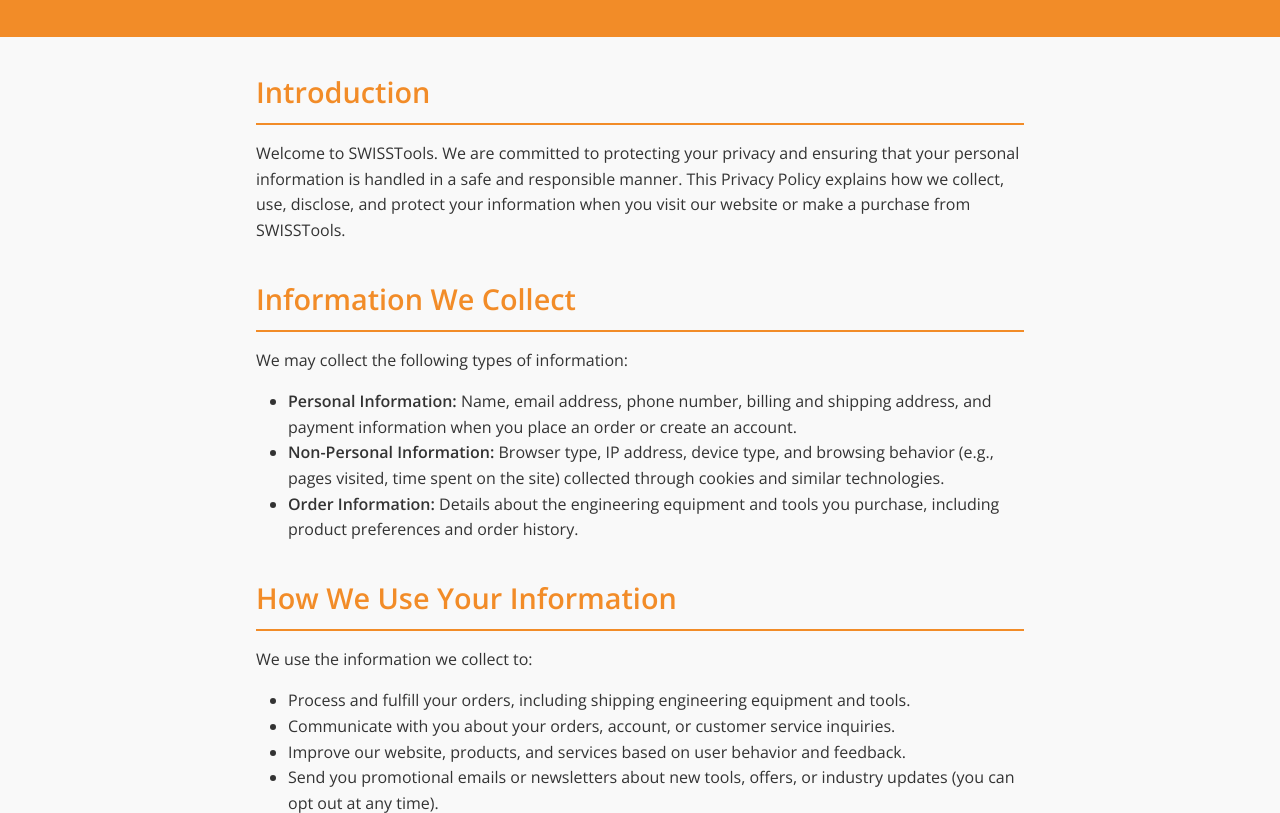
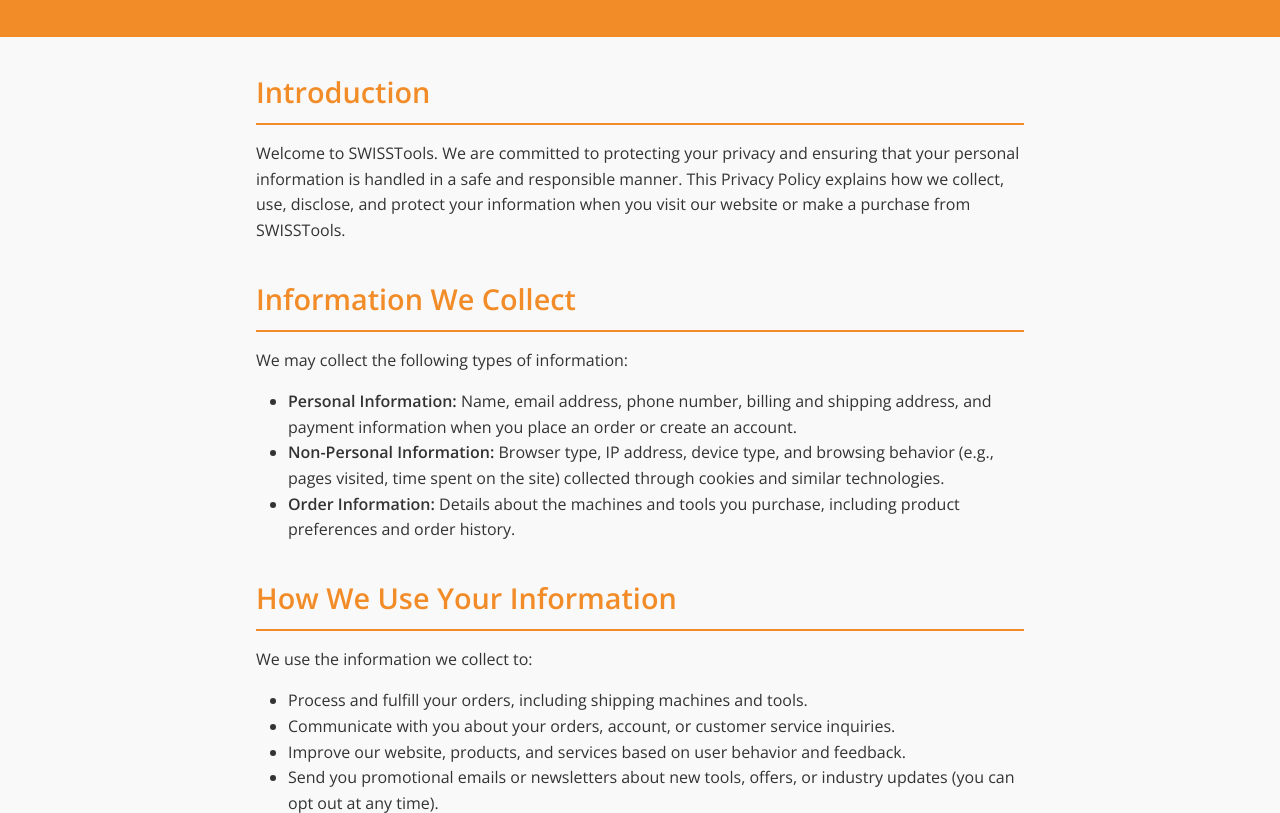
Before and after one commit to Macpherson3903/E-commerce-frontend, a website: page privacy.html in a window 1280 px wide. Shown: the part 135-948 px from the top of the page. Drawn offline with nearby package versions, Linux system fonts and the light colour scheme; a web font is replaced by a local one.

Commit message:
Update privacy.html

```diff
--- a/privacy.html
+++ b/privacy.html
@@ -45,7 +45,7 @@
                 <li><strong>Non-Personal Information:</strong> Browser type, IP address, device type, and browsing
                     behavior (e.g., pages visited, time spent on the site) collected through cookies and similar
                     technologies.</li>
-                <li><strong>Order Information:</strong> Details about the engineering equipment and tools you purchase,
+                <li><strong>Order Information:</strong> Details about the machines and tools you purchase,
                     including product preferences and order history.</li>
             </ul>
         </section>
@@ -53,7 +53,7 @@
             <h2>How We Use Your Information</h2>
             <p>We use the information we collect to:</p>
             <ul>
-                <li>Process and fulfill your orders, including shipping engineering equipment and tools.</li>
+                <li>Process and fulfill your orders, including shipping machines and tools.</li>
                 <li>Communicate with you about your orders, account, or customer service inquiries.</li>
                 <li>Improve our website, products, and services based on user behavior and feedback.</li>
                 <li>Send you promotional emails or newsletters about new tools, offers, or industry updates (you can opt
@@ -106,7 +106,7 @@
             <h2>Contact Us</h2>
             <p>If you have any questions about this Privacy Policy, please contact us at:</p>
             <p>Email: <a href="mailto:support@swisstools.com">support@swisstools.store</a><br>
-                Address: SWISSTools, No 5, Chief Tom Agbuji Street (Cherubim Road)</p>
+                Address: SWISSTools, No 5, Chief Tom Agbuji Street (Cherubim Road) Mile 3, Port Harcourt, Nigeria.</p>
         </section>
     </main>
     <footer>
```
